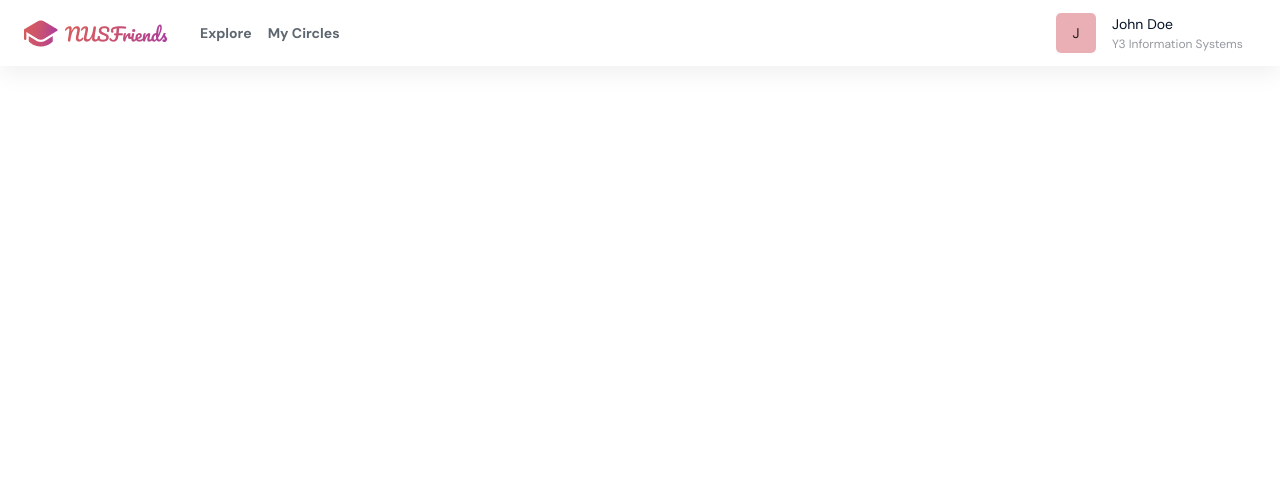
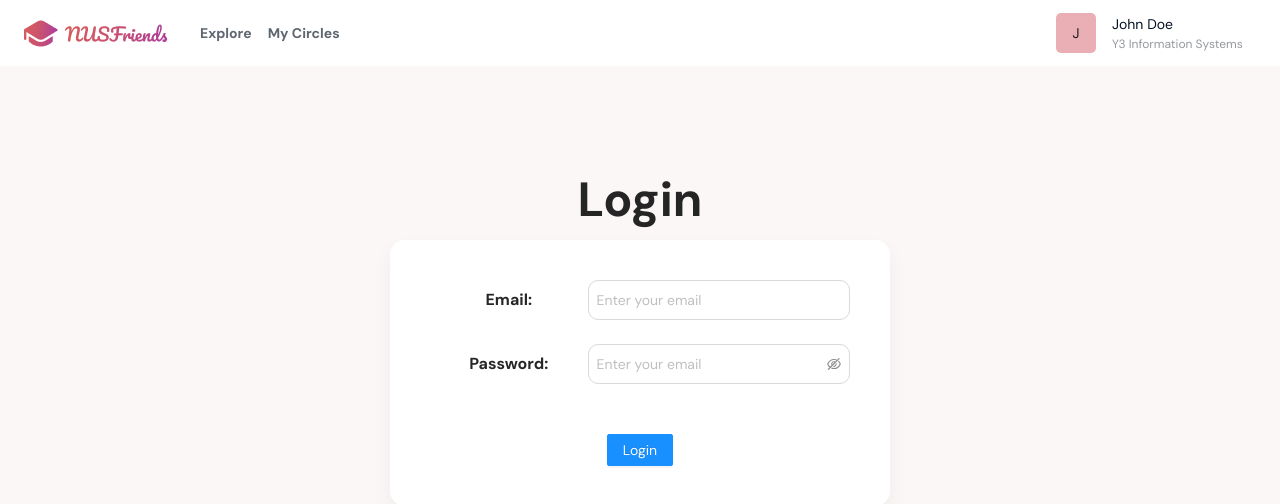
Before and after one commit to yuanxin1997/nusfriends-fe, a React (Create React App) app: page /login in a window 1280 px wide. Shown: the top 504 px of the page. Built offline with nearby package versions, Linux system fonts and the light colour scheme.

Commit message:
created login page, have to create a more personalized button component

```diff
--- a/src/App.js
+++ b/src/App.js
@@ -5,6 +5,7 @@ import { BrowserRouter, Switch, Route } from "react-router-dom";
 import Home from "./pages/Home";
 import Explore from "./pages/Explore";
 import MyCircles from "./pages/MyCircles";
+import Login from "./pages/Login";
 
 function App() {
     return (
@@ -13,6 +14,7 @@ function App() {
                 <Navbar />
                 <Switch>
                     <Route exact path="/" component={Home} />
+                    <Route exact path="/login" component={Login} />
                     <Route exact path="/explore" component={Explore} />
                     <Route exact path="/my-circles" component={MyCircles} />
                     <Route exact path="/circle/:id" />
--- a/src/components/Navbar.js
+++ b/src/components/Navbar.js
@@ -1,4 +1,3 @@
-import { Col, Row } from "antd";
 import React, { useState } from "react";
 import { Link } from "react-router-dom";
 import styled from "styled-components";
--- a/src/pages/Login.js
+++ b/src/pages/Login.js
@@ -0,0 +1,77 @@
+import { Button, Col, Input, Row } from "antd";
+import Password from "antd/lib/input/Password";
+import React, { useState } from "react";
+import styled from "styled-components";
+
+function Login() {
+    return (
+        <div
+            style={{
+                backgroundColor: "var(--accent-bg)",
+                position: "fixed",
+                width: "100%",
+                height: "100%",
+                overflowX: "hidden",
+                display: "flex",
+                justifyContent: "center",
+                alignItems: "center",
+                flexDirection: "column",
+            }}
+        >
+            <div style={{ marginBottom: "10px" }}>
+                <h1>Login</h1>
+            </div>
+
+            <LoginCard>
+                <div style={{ margin: "24px" }}>
+                    <Row align="middle" gutter={[0, 12]}>
+                        <Col md={9} xs={24}>
+                            <h5>Email:</h5>
+                        </Col>
+                        <Col md={15} xs={24}>
+                            <Input
+                                placeholder="Enter your email"
+                                style={{
+                                    padding: "8px",
+                                    borderRadius: "var(--br-md)",
+                                }}
+                            ></Input>
+                        </Col>
+                    </Row>
+                </div>
+
+                <div style={{ margin: "24px" }}>
+                    <Row justify="center" align="middle" gutter={[0, 12]}>
+                        <Col md={9} xs={24}>
+                            <h5>Password:</h5>
+                        </Col>
+                        <Col md={15} xs={24}>
+                            <Password
+                                placeholder="Enter your email"
+                                style={{
+                                    padding: "8px",
+                                    borderRadius: "var(--br-md)",
+                                }}
+                            ></Password>
+                        </Col>
+                    </Row>
+                </div>
+
+                <div style={{ margin: "50px 0px 24px 0px" }}>
+                    <Button type="primary">Login</Button>
+                </div>
+            </LoginCard>
+        </div>
+    );
+}
+
+const LoginCard = styled.div`
+    background-color: var(--base-0);
+    border-radius: var(--br-lg);
+    min-width: 500px;
+    box-shadow: var(--shadow);
+    margin-bottom: 20%;
+    padding: 16px;
+`;
+
+export default Login;
```
